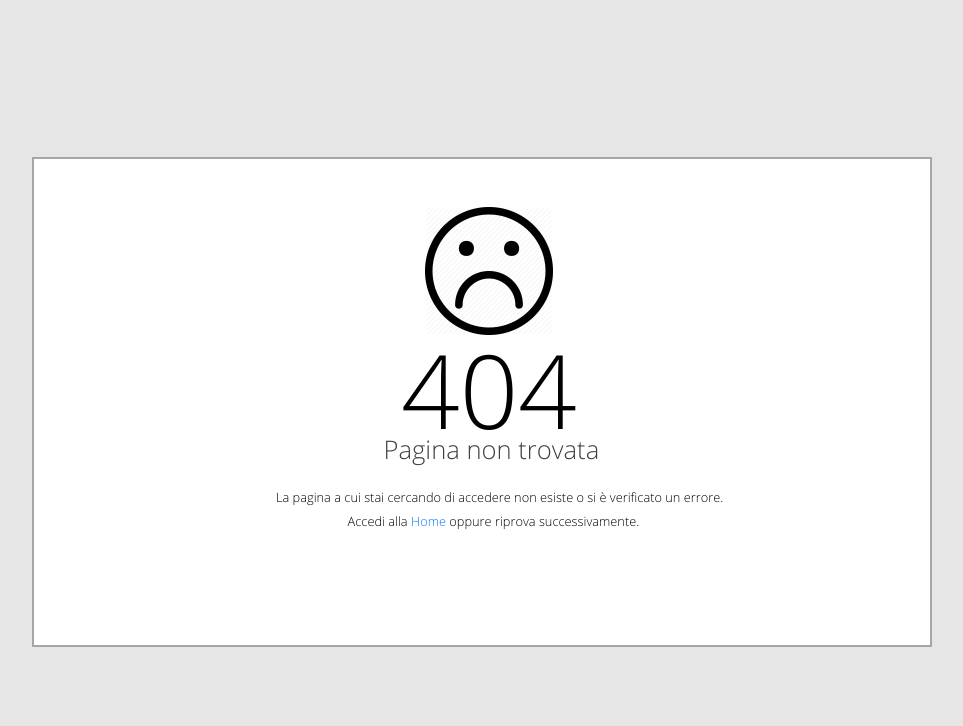
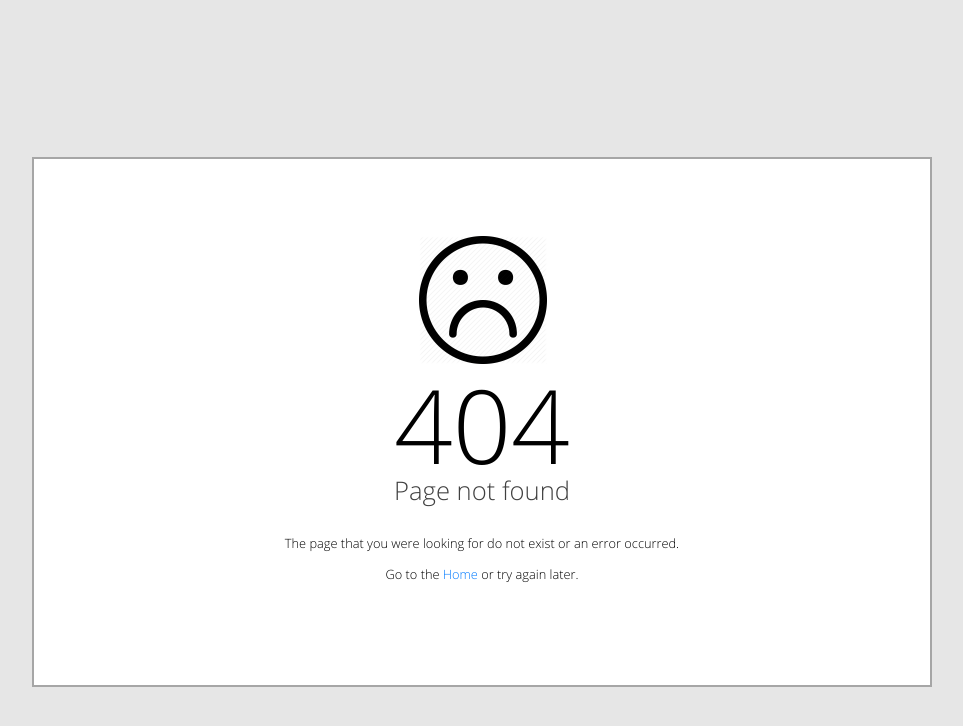
Before and after one commit to Tomawk/SNH_Project, a PHP site: page /404.php in a window 1280 px wide. Shown: the top 726 px of the page, without its empty margins (160-1123 px from the left). Run offline with PHP 8.4, Linux system fonts and the light colour scheme.

Commit message:
404 page translation + css fix

```diff
--- a/404.php
+++ b/404.php
@@ -2,10 +2,10 @@
 session_start();
 ?>
 <!DOCTYPE HTML>
-<html lang="it">
+<html lang="eng">
 	<head>
 	<title>Error 404</title>
-	<link href="CSS/stile404.css" rel="stylesheet" type="text/css">
+	<link href="CSS/404_style.css" rel="stylesheet" type="text/css">
 	<link rel="icon" href="immagini/error_icon.png" sizes="32x32">
 	</head>
 <body>
@@ -14,9 +14,9 @@ session_start();
 		<img src="immagini/sad_face.png" alt="sad_face">
 		</div>
 		<h1> 404 </h1>
-		<h3> Pagina non trovata </h3>
-		<p id="p1"> La pagina a cui stai cercando di accedere non esiste o si &egrave; verificato un errore.</p>
-		<p id="p2"> Accedi alla <a href="index.php"> Home </a> oppure riprova successivamente.</p>
+		<h3> Page not found </h3>
+		<p id="p1"> The page that you were looking for do not exist or an error occurred.</p>
+		<p id="p2"> Go to the <a href="index.php"> Home </a> or try again later.</p>
 	</div>
 </body>
 </html>
--- /dev/null
+++ b/CSS/404_style.css
@@ -0,0 +1,78 @@
+body{
+    background-color: #e6e6e6;
+}
+
+@font-face { font-family: Open Sans; src: url('http://localhost/Progetto%20PWEB/CSS/Font/OpenSans-Light.ttf'); }
+
+#center_div {
+    position:absolute;
+    left:50%;
+    top:50%;
+    width:  70vw;
+    min-height: 38vw;
+    margin-left:-35vw; /* -1/2 width */
+    margin-top: -19vw; /* -1/2 height */
+    border: 2px solid #a6a6a6;
+    background-color: white;
+}
+
+#image{
+    position: relative;
+    left:43%;
+    top: 6vw;
+    text-align: center;
+    width: 10vw;
+    height: 10vw;
+}
+
+#image img{
+    width: 100%;
+}
+
+#center_div h1{
+    position: relative;
+    width: 100%;
+    text-align: center;
+    font-size: 8vw;
+    font-family: 'Open Sans', sans-serif;
+    font-weight: lighter;
+    color: black;
+}
+
+#center_div h3{
+    position: relative;
+    top: -7vw;
+    width: 100%;
+    text-align: center;
+    font-size: 2vw;
+    font-family: 'Open Sans', sans-serif;
+    font-weight: lighter;
+    color: #404040;
+}
+
+#p1{
+    position: relative;
+    top: -7vw;
+    width: 100%;
+    text-align: center;
+    font-size: 1vw;
+    font-family: 'Open Sans', sans-serif;
+}
+
+#p2{
+    position: relative;
+    top: -7vw;
+    width: 100%;
+    text-align: center;
+    font-size: 1vw;
+    font-family: 'Open Sans', sans-serif;
+}
+
+#p2 a{
+    text-decoration: none;
+    color: #007AFF;
+}
+
+#p2 a:visited{
+    color: #007AFF;
+}
--- a/CSS/stile404.css
+++ /dev/null
@@ -1,74 +0,0 @@
-body{
-    background-color: #e6e6e6;
-}
-
-@font-face { font-family: Open Sans; src: url('http://localhost/Progetto%20PWEB/CSS/Font/OpenSans-Light.ttf'); }
-
-#center_div {
-    position:absolute;
-    left:50%;
-    top:50%;
-    width:  70vw;
-    min-height: 38vw;
-    margin-left:-35vw; /* -1/2 width */
-    margin-top: -19vw; /* -1/2 height */
-    border: 2px solid #a6a6a6;
-    background-color: white;
-}
-
-#image{
-    position: absolute;
-    top: 10%;
-    left: 43.6%;
-    width: 10vw;
-    height: 10vw;
-}
-
-#image img{
-    width: 100%;
-}
-
-#center_div h1{
-    position: absolute;
-    top: 19%;
-    left: 41%;
-    font-size: 8vw;
-    font-family: 'Open Sans', sans-serif;
-    font-weight: lighter;
-    color: black;
-}
-
-#center_div h3{
-    position: absolute;
-    top: 51%;
-    left: 39%;
-    font-size: 2vw;
-    font-family: 'Open Sans', sans-serif;
-    font-weight: lighter;
-    color: #404040;
-}
-
-#p1{
-    position: absolute;
-    top: 65%;
-    left: 27%;
-    font-size: 1vw;
-    font-family: 'Open Sans', sans-serif;
-}
-
-#p2{
-    position: absolute;
-    top: 70%;
-    left: 35%;
-    font-size: 1vw;
-    font-family: 'Open Sans', sans-serif;
-}
-
-#p2 a{
-    text-decoration: none;
-    color: #007AFF;
-}
-
-#p2 a:visited{
-    color: #007AFF;
-}
```
